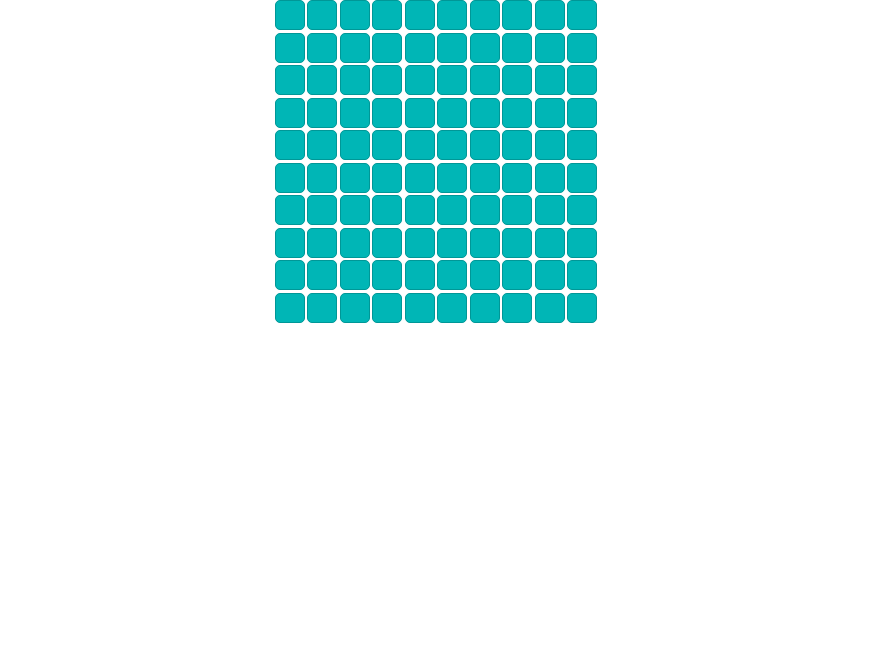
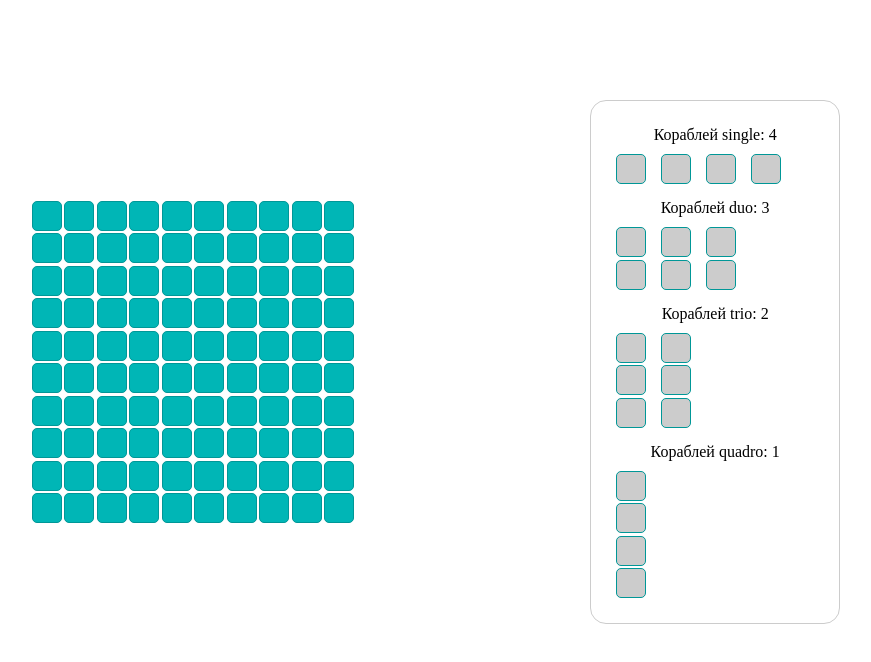
Before and after one commit to LizKa2091/sea-battle, a React (Vite) app: page / in a window 1280 px wide. Shown: the top 662 px of the page, without its empty margins (204-1075 px from the left). Built offline with nearby package versions, Linux system fonts and the light colour scheme.

Commit message:
feat(field): insert ShipsField into Field

```diff
--- a/src/components/field/Field.module.scss
+++ b/src/components/field/Field.module.scss
@@ -1,3 +1,10 @@
+.container {
+   display: flex;
+   justify-content: space-evenly;
+   align-items: center;
+   padding: 100px 0;
+}
+
 .field {
    &Container {
       display: flex;
--- a/src/components/field/Field.tsx
+++ b/src/components/field/Field.tsx
@@ -2,6 +2,7 @@ import { type FC } from 'react'
 
 import Cell from '../cell/Cell';
 import Actions from '../actions/Actions';
+import ShipsField from '../ships-field/ShipsField';
 import { useCellsStore } from '../../store/useCellsStore';
 
 import styles from './Field.module.scss';
@@ -14,6 +15,7 @@ const Field: FC = () => {
    }
 
    return (
+      <div className={styles.container}>
          <div className={styles.fieldContainer}>
             <div className={styles.fieldRows}>
                {cells.map((row, index) =>
@@ -26,6 +28,8 @@ const Field: FC = () => {
             </div>
             <Actions />
          </div>
+         <ShipsField />
+      </div>
    )
 }
 
```
Lines whose indentation alone changed are shown as unchanged.
